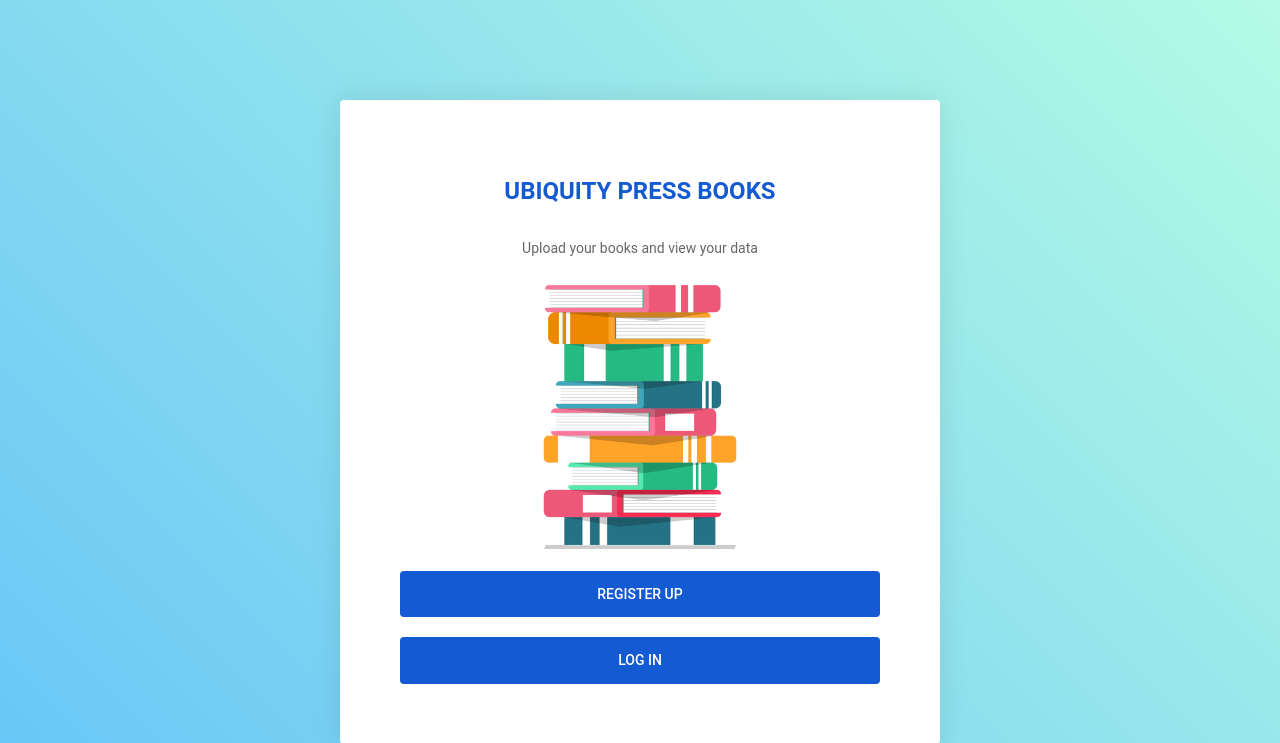
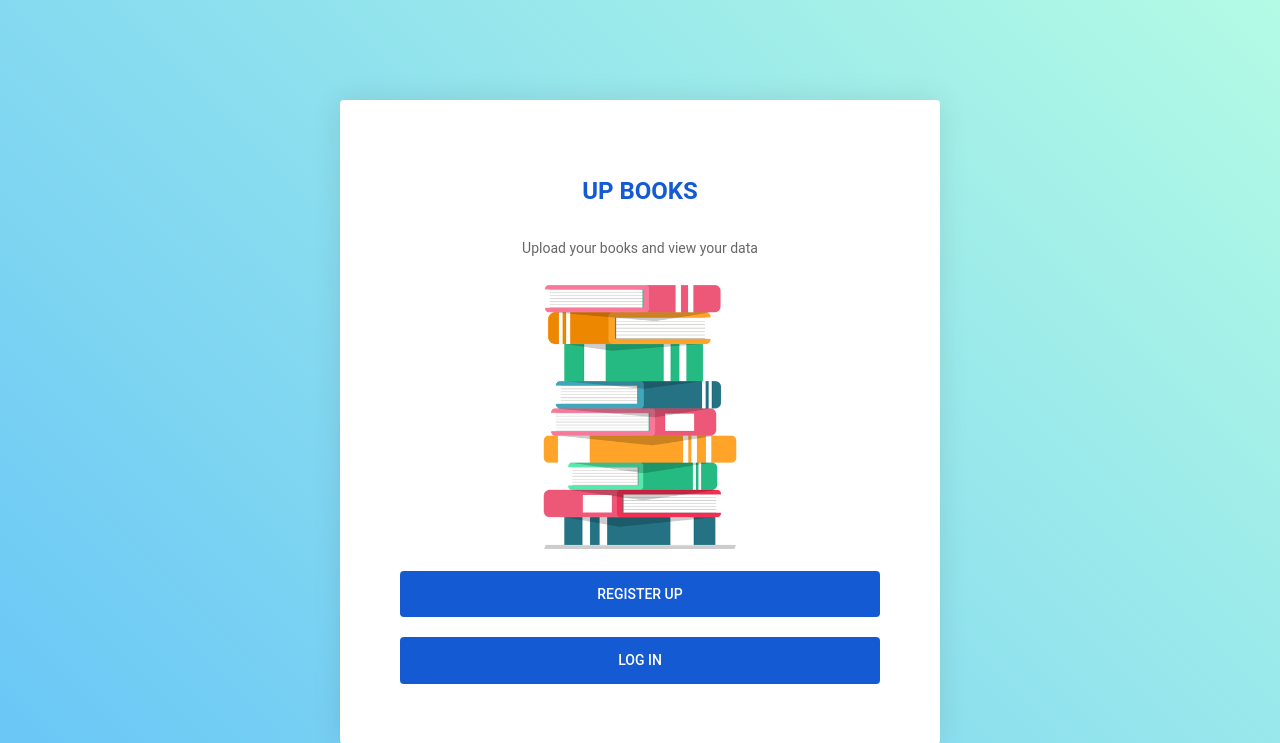
Before and after one commit to Feyfeyyy/up-book, a Flask app: page / in a window 1280 px wide. Shown: the top 743 px of the page. Run offline with Flask 2, Linux system fonts and the light colour scheme; some libraries are stand-ins or nearby versions.

Commit message:
Change Name

```diff
--- a/app/templates/public/dashboard.html
+++ b/app/templates/public/dashboard.html
@@ -10,7 +10,7 @@
       <!-- Form-->
       <div class="form">
          <nav class="navbar">
-            <div class="logo">Ubiquity Press</div>
+            <div class="logo">Up Books</div>
             <ul class="nav-links">
                <div class="menu">
                   <li style="list-style: none"><a href="/logout">Signout</a></li>
--- a/app/templates/public/index.html
+++ b/app/templates/public/index.html
@@ -12,7 +12,7 @@
 <div class="form">
   <div class="form-panel one">
     <div class="form-header">
-      <h1>Ubiquity Press Books</h1>
+      <h1>Up Books</h1>
     </div>
     <div class="form-content">
       <form action="{{ url_for('homepage') }}" method="POST">
```
